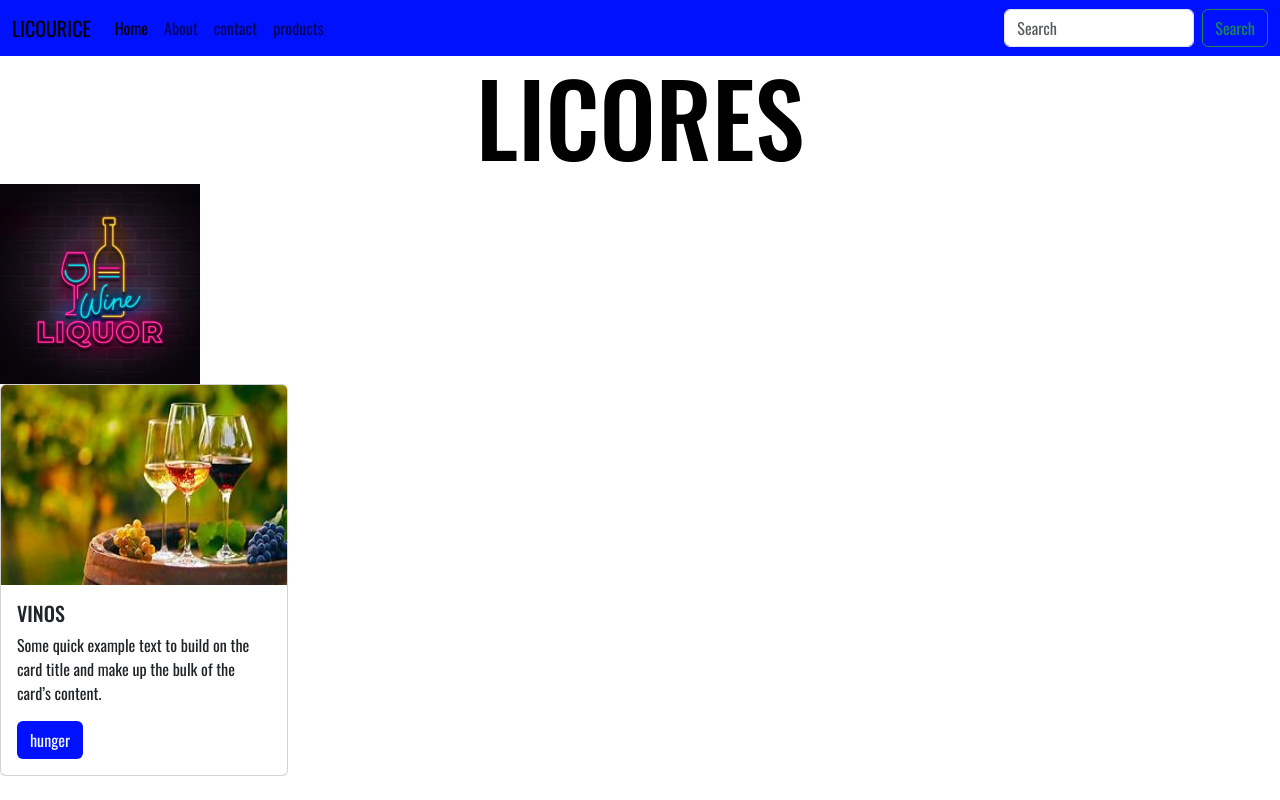
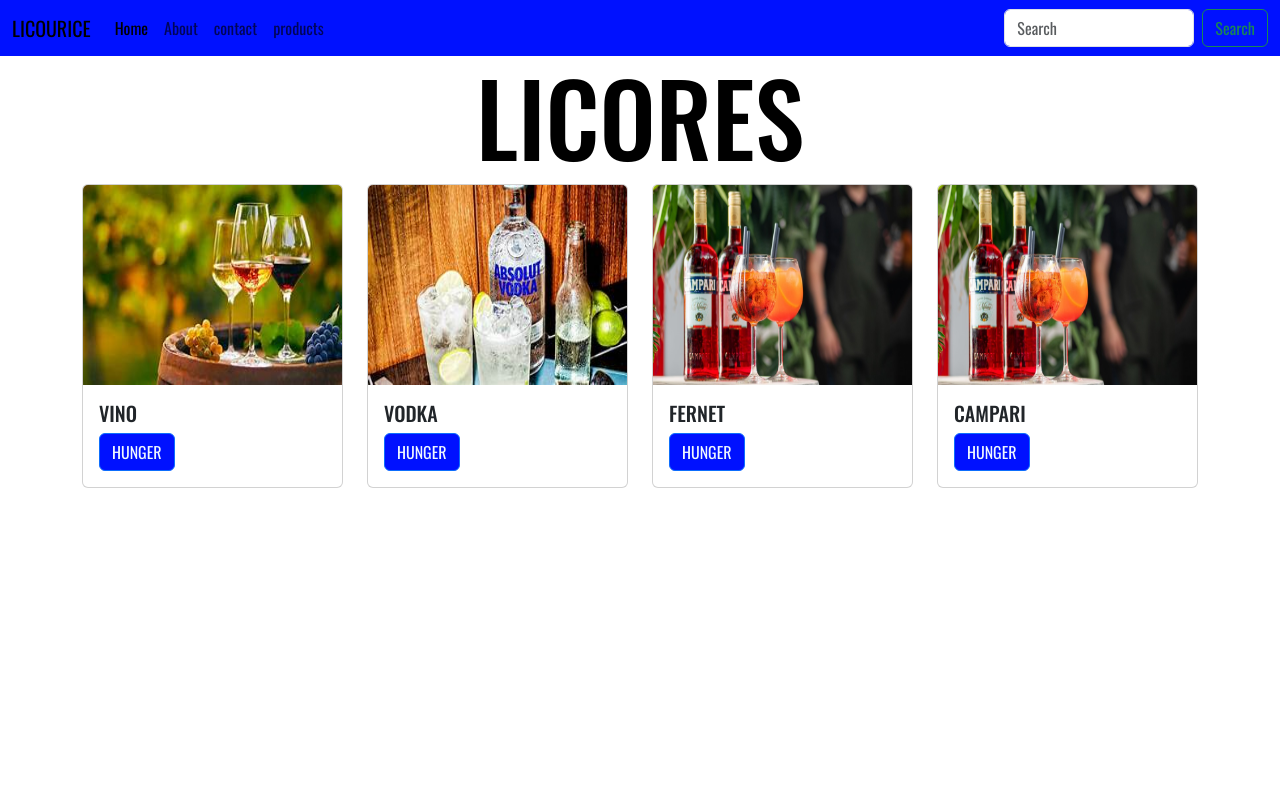
Before and after one commit to aguilerabnj/angular, an Angular app: page / in a window 1280 px wide. Built offline with nearby package versions, Linux system fonts and the light colour scheme.

Commit message:
logre terminar el home

```diff
--- /dev/null
+++ b/src/app/models/licor.ts
@@ -0,0 +1,6 @@
+export interface Licor {
+    id: string;
+	img:string;
+	alt:string;
+	titulo: string;
+}
--- a/src/app/pages/home/home.html
+++ b/src/app/pages/home/home.html
@@ -1,14 +1,34 @@
 
 <h1 id="tittle"> LICORES</h1>
-<img class="logo" src="../../../assets/logolicoreria.jpg" alt="fondo">
-<div class="cuerpo">
-	<div class="card" style="width: 18rem;">
-		<img src="../../../assets/OIP (1).jpg" class="card-img-top" alt="...">
-		<div class="card-body">
-			<h5 class="card-title">VINOS</h5>
-			<p class="card-text">Some quick example text to build on the card title and make up the bulk of the card’s
-				content.</p>
-			<a href="#" class="btn ">hunger</a>
+<div class="container">
+	<div class="row">
+		<div *ngFor="let i of infoLicor" class="col-lg-3 col-md-6 col-sm-12 col-xs-12 mb-4">
+			<div class="card">
+				<img src="{{i.img}}" class="card-img-top" alt="{{i.alt}}">
+				<div class="card-body">
+					<h5 class="card-title">{{i.titulo}}</h5>
+					<button type="button" class="btn btn-primary" data-bs-toggle="modal" data-bs-target="#hunger" (click)="verMas(i)">
+						HUNGER
+					</button>
+				</div>
+			</div>
+		</div>
+
+	</div>
+</div>
+<div class="modal fade" id="hunger" tabindex="-1" aria-labelledby="exampleModalLabel" aria-hidden="true">
+	<div class="modal-dialog">
+		<div class="modal-content">
+			<div class="modal-header">
+				<h1 class="modal-title fs-5" id="exampleModalLabel">AGREGAR PRODUCTO</h1>
+				<button type="button" class="btn-close" data-bs-dismiss="modal" aria-label="Close"></button>
+			</div>
+			<div class="modal-body">
+				<img src="{{tarjetaseleccionada?.img}}" alt="{{tarjetaseleccionada?.alt}}">
+			</div>
+			<div class="modal-footer">
+				<button type="button" class="btn btn-secondary" data-bs-dismiss="modal">Close</button>
+			</div>
 		</div>
 	</div>
 </div>
--- a/src/app/pages/home/home.ts
+++ b/src/app/pages/home/home.ts
@@ -1,11 +1,45 @@
 import { Component } from '@angular/core';
-
+import { Licor } from '../../models/licor';
+import { CommonModule } from '@angular/common';
 @Component({
   selector: 'app-home',
-  imports: [],
+  imports: [CommonModule],
   templateUrl: './home.html',
   styleUrl: './home.css'
 })
 export class Home {
+public infoLicor: Licor[];
+constructor(){
+  this.infoLicor = [
+    {
+      id: "1t",
+      img: "../../../assets/OIP (1).jpg",
+      alt: "vino",
+      titulo: "VINO"
+    },
+    {
+      id: "1t",
+      img: "../../../assets/vidka.jpg",
+      alt: "vodka",
+      titulo: "VODKA"
+    },
+    {
+      id: "1t",
+      img: "../../../assets/campari.jpg",
+      alt: "fernet",
+      titulo: "FERNET"
+    },
+    {
+      id: "1t",
+      img: "../../../assets/campari.jpg",
+      alt: "campari",
+      titulo: "CAMPARI"
+    }
+  ]
+}
+tarjetaseleccionada: any = null;
 
+verMas(tarjeta: any ){
+  this.tarjetaseleccionada = tarjeta
 }
+}
```
Also changed, not shown: src/app/app.css (line endings or trailing spaces).
